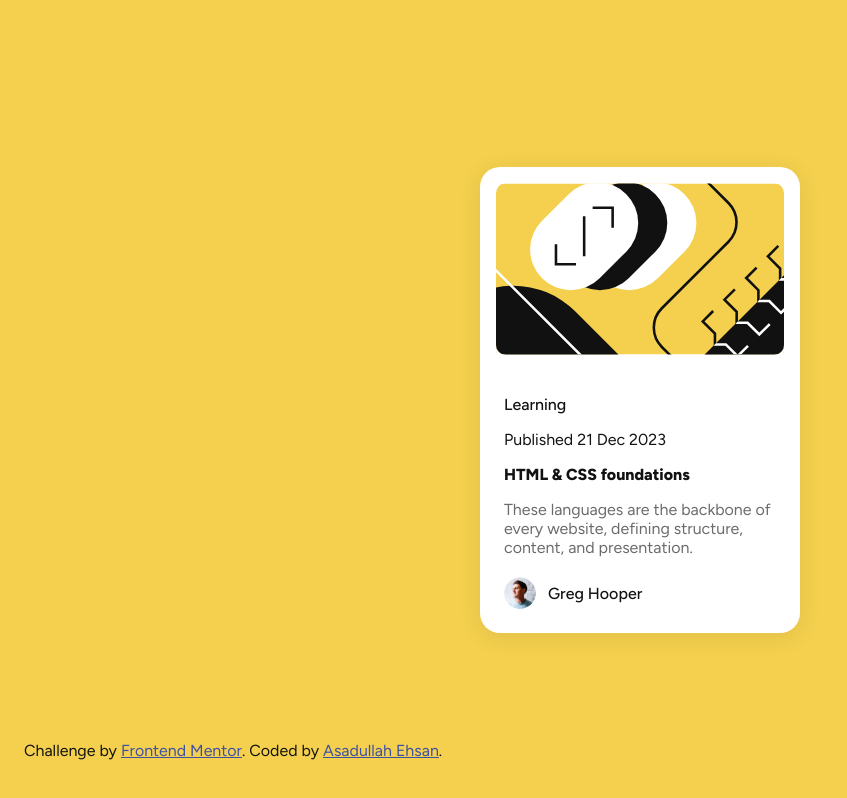
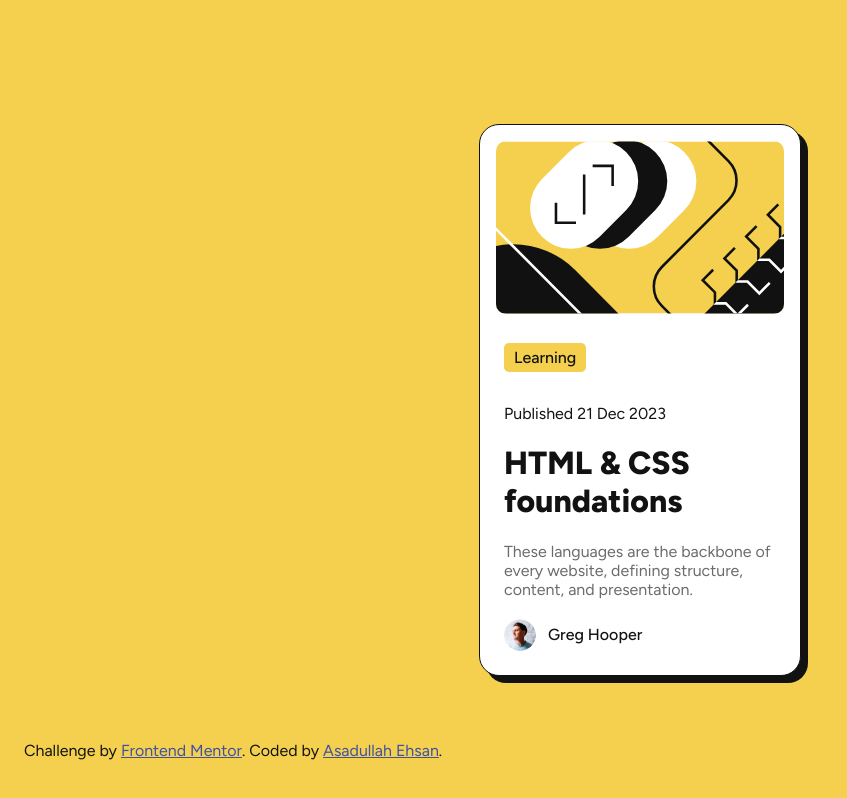
Before and after one commit to asad-au-ullah/blog-preview-card, a plain HTML site: page index.html in a window 1280 px wide. Shown: the whole page, without its empty margins (0-847 px from the left). Drawn offline with Linux system fonts and the light colour scheme.

Commit message:
Add tag cloud styling and update HTML structure for blog card

```diff
--- a/index.html
+++ b/index.html
@@ -23,13 +23,13 @@
         <img src="./assets/images/illustration-article.svg" alt="illustration article">
       </div>
       <div class="card-container">
-        <p class="figtree-500">Learning</p>
+        <p class="figtree-500 tag-cloud">Learning</p>
         <p>
           Published 21 Dec 2023
         </p>
-        <p class="figtree-800">
+        <h1 class="figtree-800">
           HTML & CSS foundations
-        </p>
+        </h1>
         <p class="description">These languages are the
           backbone of every website, defining structure, content, and
           presentation.
--- a/styles.css
+++ b/styles.css
@@ -54,10 +54,12 @@ p {
   background: var(--white);
   height: auto;
   box-shadow: 0 4px 24px rgba(0, 0, 0, 0.08);
+  border: 1px solid;
   border-radius: 20px;
   width: 320px;
   margin: auto;
   overflow: hidden;
+  box-shadow: 7px 7px;
 }
 
 .card-container {
@@ -107,6 +109,18 @@ img {
   border-radius: 50%;
 }
 
+.tag-cloud {
+  display: inline-block;
+  padding: 5px 10px;
+  border-radius: 5px;
+  background-color: var(--yellow);
+  margin-top: 5px;
+}
+
+h1:hover {
+  color: var(--yellow);
+}
+
 /* Layouts */
 @media screen and (max-width: 375px) {
   .card-body {
```
